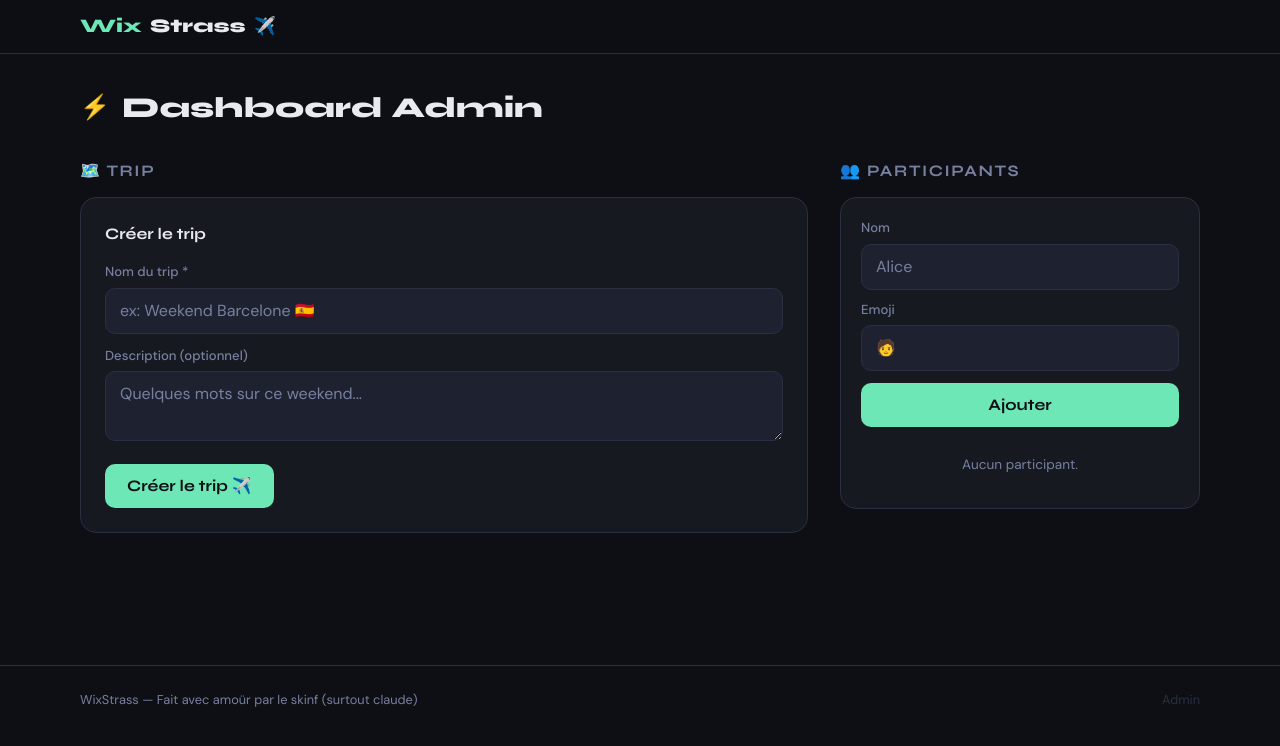
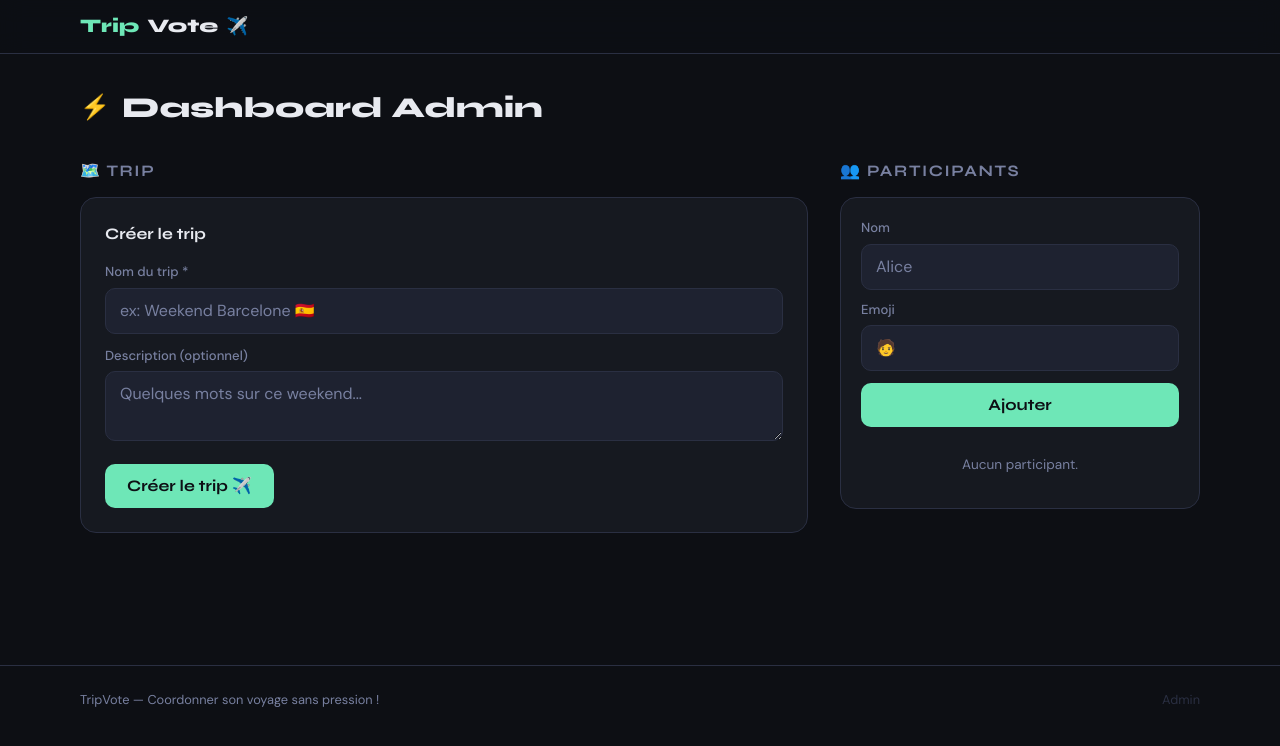
Before and after one commit to Potatoesfra/demo_selection_voyage, a Flask app: page /admin in a window 1280 px wide. Shown: the top 746 px of the page. Run offline with Flask 3, Linux system fonts and the light colour scheme; the visitor is signed in with stand-in values (Sample User, id 1); data that the repository does not hold is empty; some libraries are stand-ins or nearby versions.

Commit message:
Mise en forme demo page accueil

```diff
--- a/templates/base.html
+++ b/templates/base.html
@@ -3,7 +3,7 @@
 <head>
   <meta charset="UTF-8" />
   <meta name="viewport" content="width=device-width, initial-scale=1.0" />
-  <title>{% block title %}WixStrass{% endblock %}</title>
+  <title>{% block title %}TripVote{% endblock %}</title>
   <script src="https://cdn.tailwindcss.com"></script>
   <script src="https://unpkg.com/htmx.org@1.9.12"></script>
   <link rel="preconnect" href="https://fonts.googleapis.com">
@@ -158,8 +158,8 @@
 <nav style="border-bottom:1px solid var(--border); background: rgba(13,15,20,0.85); backdrop-filter: blur(12px);" class="sticky top-0 z-50">
   <div class="max-w-6xl mx-auto px-4 py-3 flex items-center justify-between">
     <a href="/" class="flex items-center gap-2">
-      <span style="font-family:'Syne',sans-serif; font-weight:800; font-size:1.2rem; color:var(--accent);">Wix</span>
-      <span style="font-family:'Syne',sans-serif; font-weight:800; font-size:1.2rem; color:var(--text);">Strass</span>
+      <span style="font-family:'Syne',sans-serif; font-weight:800; font-size:1.2rem; color:var(--accent);">Trip</span>
+      <span style="font-family:'Syne',sans-serif; font-weight:800; font-size:1.2rem; color:var(--text);">Vote</span>
       <span style="font-size:1.1rem;">✈️</span>
     </a>
     <div class="flex items-center gap-4">
@@ -186,7 +186,7 @@
 
 <footer style="border-top:1px solid var(--border); margin-top:60px;">
   <div class="max-w-6xl mx-auto px-4 py-6 flex items-center justify-between" style="color:var(--muted); font-size:0.8rem;">
-    <span>WixStrass  — Fait avec amoür par le skinf (surtout claude)</span>
+    <span>TripVote  — Coordonner son voyage sans pression !</span>
     {% if not is_admin %}
       <a href="/admin/login" style="color:var(--border); transition:color 0.2s;" onmouseover="this.style.color='var(--muted)'" onmouseout="this.style.color='var(--border)'">Admin</a>
     {% endif %}
```
